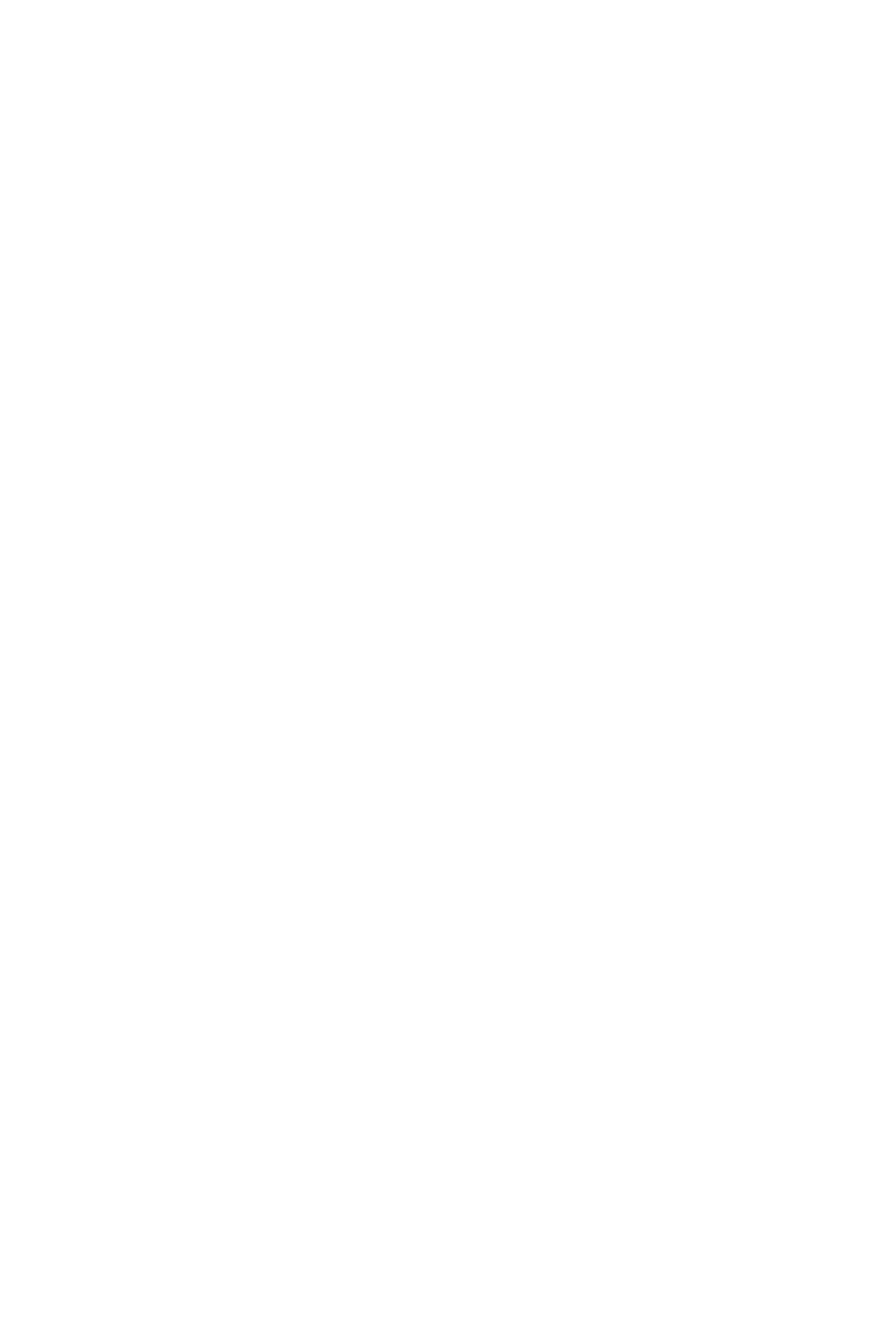
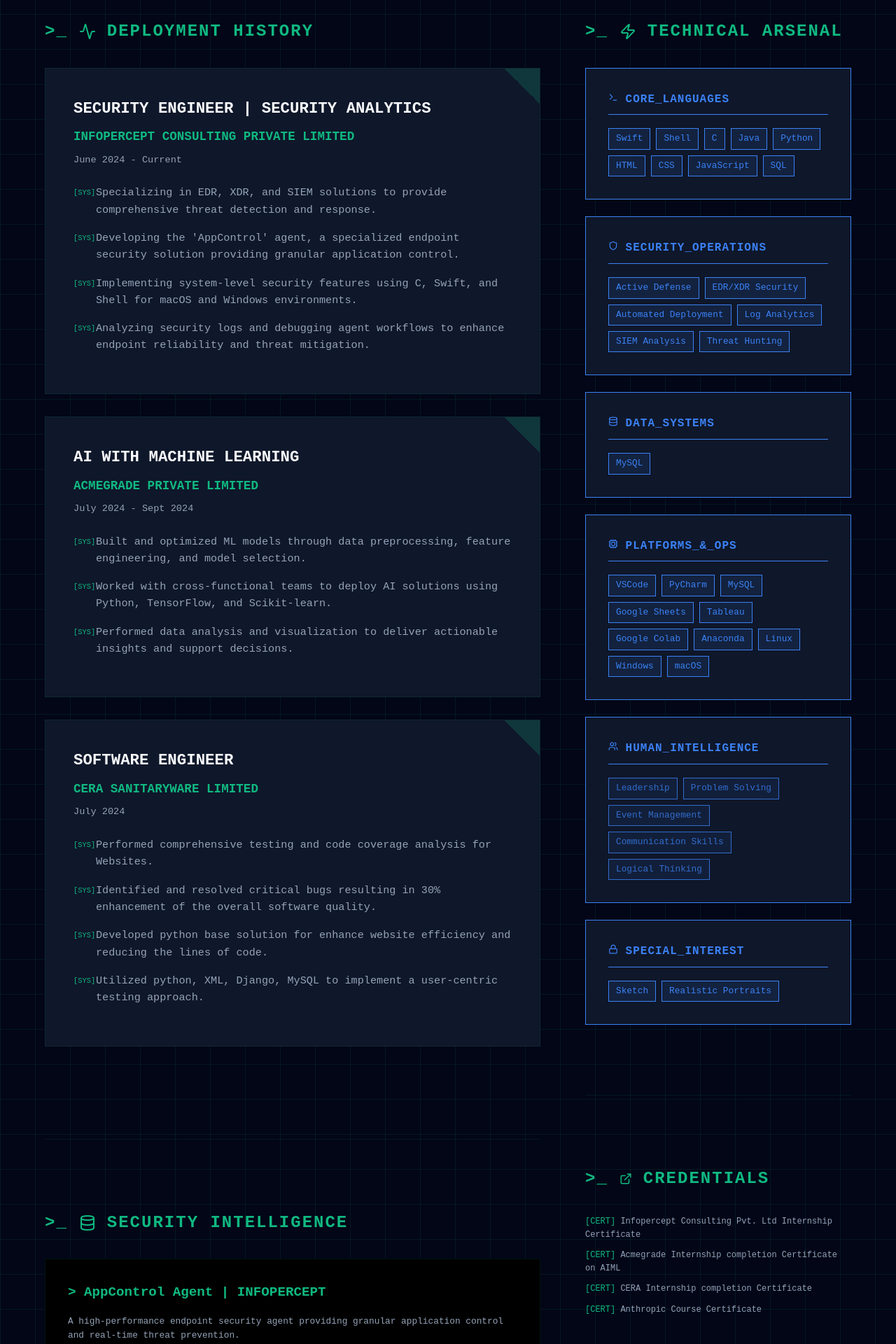
Before and after one commit to Karan-code5/Karan-code5.github.io, a React (Vite) app in the folder frontend/: page / in a window 1280 px wide. Shown: the part 880-2800 px from the top of the page at 70% size. Before the commit the page ends 800 px from the top, so only its background shows below. Built offline with nearby package versions, Linux system fonts and the light colour scheme; no server answers.

Commit message:
Final build for GitHub hosting

```diff
--- a/frontend/src/App.jsx
+++ b/frontend/src/App.jsx
@@ -1,5 +1,4 @@
 import React, { useState, useEffect } from 'react';
-import axios from 'axios';
 import Navbar from './components/Navbar';
 import Hero from './components/Hero';
 import Experience from './components/Experience';
@@ -7,6 +6,7 @@
 import SkillsAndCerts from './components/SkillsAndCerts';
 import Contact from './components/Contact';
 import Footer from './components/Footer';
+import { portfolioData } from './data';
 import './App.css';
 
 const App = () => {
@@ -14,18 +14,9 @@
   const [loading, setLoading] = useState(true);
 
   useEffect(() => {
-    const fetchData = async () => {
-      try {
-        // Using relative URL to leverage the Vite proxy
-        const response = await axios.get('/api/portfolio');
-        setData(response.data);
-      } catch (error) {
-        console.error("Error fetching portfolio data", error);
-      } finally {
-        setLoading(false);
-      }
-    };
-    fetchData();
+    // Direct data load for seamless GitHub hosting
+    setData(portfolioData);
+    setLoading(false);
   }, []);
 
   if (loading) return <div className="loading">INITIALIZING SYSTEM...</div>;
--- /dev/null
+++ b/frontend/src/data.js
@@ -0,0 +1,101 @@
+export const portfolioData = {
+  profile: {
+    name: "KARAN PANCHAL",
+    email: "panchalk250@gmail.com",
+    phone: "+91-9157786995",
+    linkedin: "https://www.linkedin.com/in/karan-panchal-b03863301/",
+    profileImage: "/images/profile.jpg", // Using lowercase jpg for maximum compatibility
+    specialInterests: ["Sketch", "Realistic Portraits"]
+  },
+  skills: {
+    programming: ["Swift", "Shell", "C", "Java", "Python", "HTML", "CSS", "JavaScript", "SQL"],
+    platforms: ["VSCode", "PyCharm", "MySQL", "Google Sheets", "Tableau", "Google Colab", "Anaconda"],
+    operatingSystems: ["Linux", "Windows", "macOS"],
+    databases: ["MySQL"],
+    securityOperations: ["Active Defense", "EDR/XDR Security", "Automated Deployment", "Log Analytics", "SIEM Analysis", "Threat Hunting"],
+    softSkills: ["Leadership", "Problem Solving", "Event Management", "Communication Skills", "Logical Thinking"]
+  },
+  workExperience: [
+    {
+      role: "SECURITY ENGINEER | SECURITY ANALYTICS",
+      company: "INFOPERCEPT CONSULTING PRIVATE LIMITED",
+      type: "Full-stack Security Developer",
+      duration: "June 2024 - Current",
+      highlights: [
+        "Specializing in EDR, XDR, and SIEM solutions to provide comprehensive threat detection and response.",
+        "Developing the 'AppControl' agent, a specialized endpoint security solution providing granular application control.",
+        "Implementing system-level security features using C, Swift, and Shell for macOS and Windows environments.",
+        "Analyzing security logs and debugging agent workflows to enhance endpoint reliability and threat mitigation."
+      ]
+    },
+    {
+      role: "AI WITH MACHINE LEARNING",
+      company: "ACMEGRADE PRIVATE LIMITED",
+      type: "Internship",
+      duration: "July 2024 - Sept 2024",
+      highlights: [
+        "Built and optimized ML models through data preprocessing, feature engineering, and model selection.",
+        "Worked with cross-functional teams to deploy AI solutions using Python, TensorFlow, and Scikit-learn.",
+        "Performed data analysis and visualization to deliver actionable insights and support decisions."
+      ]
+    },
+    {
+      role: "SOFTWARE ENGINEER",
+      company: "CERA SANITARYWARE LIMITED",
+      type: "Summer Internship",
+      duration: "July 2024",
+      highlights: [
+        "Performed comprehensive testing and code coverage analysis for Websites.",
+        "Identified and resolved critical bugs resulting in 30% enhancement of the overall software quality.",
+        "Developed python base solution for enhance website efficiency and reducing the lines of code.",
+        "Utilized python, XML, Django, MySQL to implement a user-centric testing approach."
+      ]
+    }
+  ],
+  education: [
+    {
+      institution: "INDRASHIL UNIVERSITY",
+      location: "Ahmedabad",
+      branch: "Computer Science & Engineering",      score: "8.30 CGPA",
+      duration: "2022 - Current"
+    },
+    {
+      institution: "AADARSH SCHOOL",
+      grade: "10th",
+      score: "75%",
+      duration: "2019 - 2020"
+    },
+    {
+      institution: "AADARSH HIGH SCHOOL",
+      grade: "12th",
+      score: "60%",
+      duration: "2021 - 2022"
+    }
+  ],
+  projects: [
+    {
+      title: "AppControl Agent | INFOPERCEPT",
+      tech: "C, Swift, Shell, macOS, Windows",
+      description: "A high-performance endpoint security agent providing granular application control and real-time threat prevention.",
+      features: ["Endpoint Security", "Granular App Control", "System-level Monitoring", "Cross-platform Deployment"]
+    },
+    {
+      title: "Online Quiz System",
+      tech: "HTML, CSS, JavaScript, Google Sheet",
+      description: "Created a website for OPTIMIZING handwork usage and enhancing examination cycle.",
+      features: ["Timer-based Quiz system", "Manage Question-Answer system", "Examination status"]
+    },
+    {
+      title: "E-Auction | CERA SANITARYWARE LIMITED",
+      tech: "HTML, CSS, Python (Django), SQLite",
+      description: "Developed an online car E-Auction platform with real-time bidding.",
+      features: ["Real-time bidding", "Diverse vehicle listings", "Fair pricing and transparency"]
+    }
+  ],
+  certifications: [
+    "Infopercept Consulting Pvt. Ltd Internship Certificate",
+    "Acmegrade Internship completion Certificate on AIML",
+    "CERA Internship completion Certificate",
+    "Anthropic Course Certificate"
+  ]
+};
```
Also changed, not shown: 1 other file (tests, documents, lock files or other folders).
